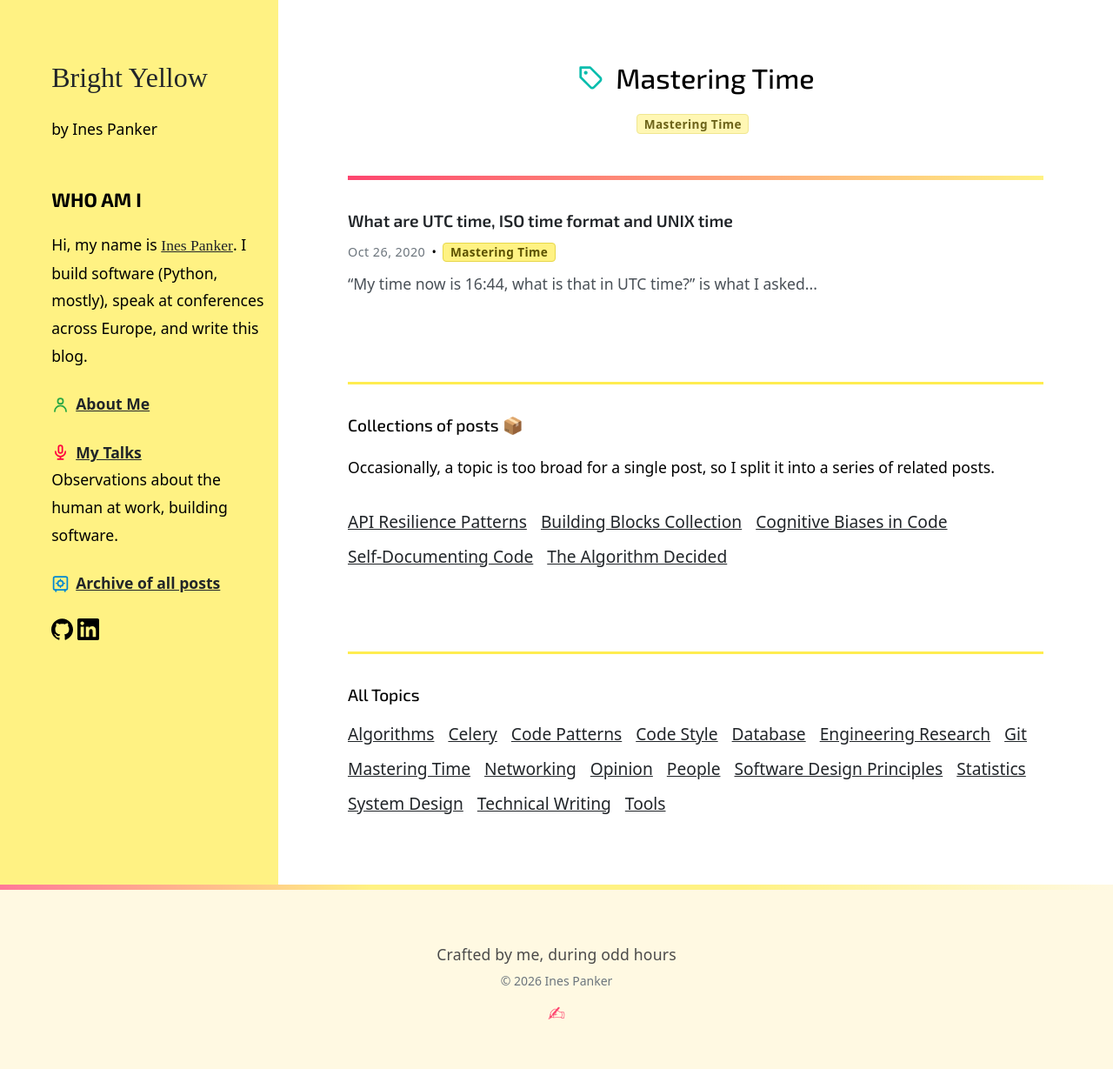
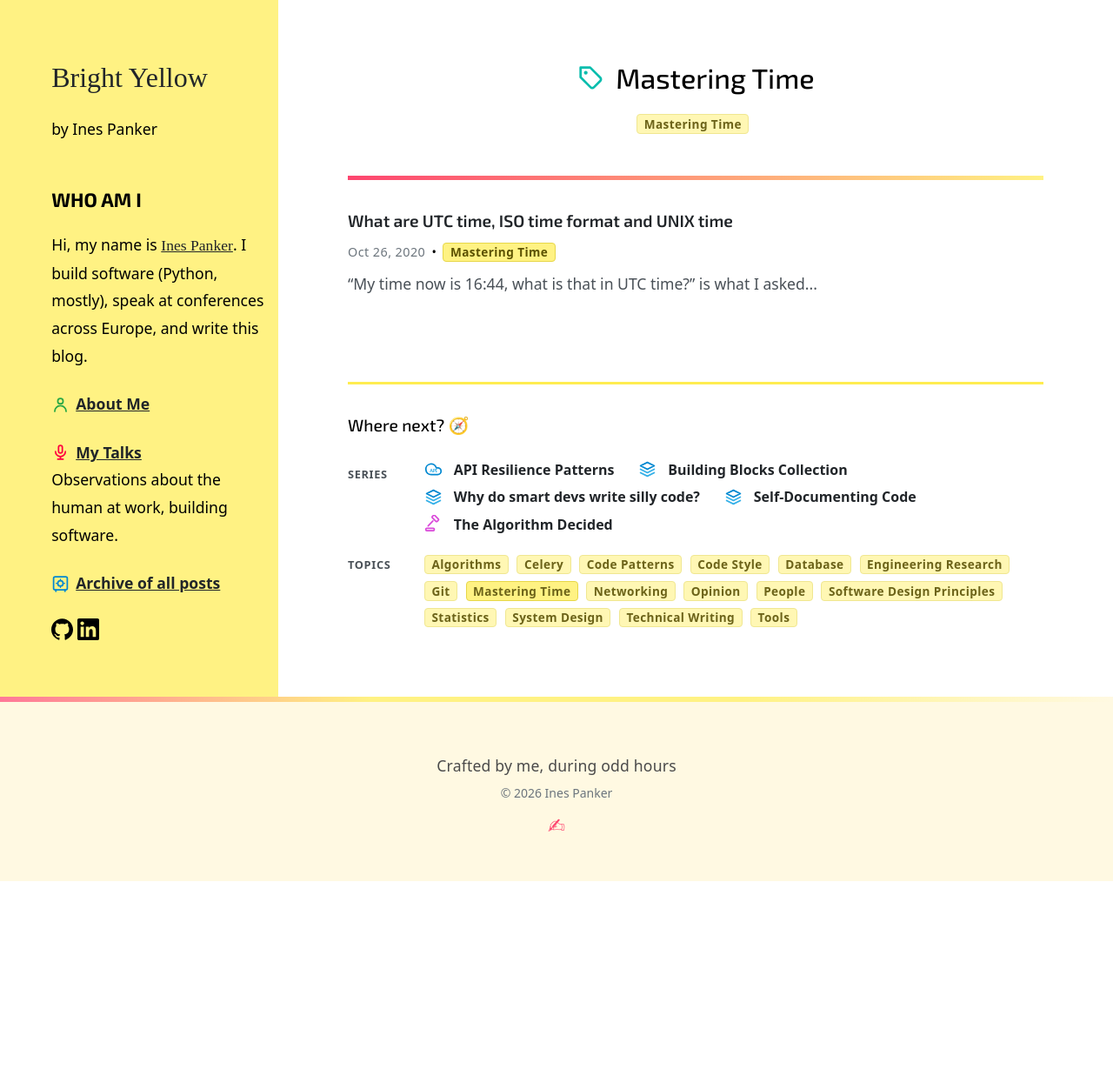
Before and after one commit to inesp/inesp.github.io, a Jekyll site: the page built from tags/mastering-time.md, in a window 1280 px wide. Shown: the whole page at 87% size. Built offline with Jekyll 4.4.1, drawn with Linux system fonts in a browser that asks for light colours; nearby versions of some CDN libraries; some web fonts are replaced; a style sheet for code colours, icons or effects is not loaded; after the commit the page ends 1013 px from its top, so only the background shows below that.

Commit message:
Turn topic page footer into a "Where next?" menu
- One block: series with icons, then plain topics as chips
- Mark the current series or topic

```diff
--- a/_includes/all_topics.html
+++ b/_includes/all_topics.html
@@ -1,29 +1,36 @@
 {%- assign all_topics = site.tags | sort -%}
 {%- comment -%}
   topic[0] → the topic name, topic[1] → the array of posts under that topic
+  Footer menu: series (with their icons) first, then the plain topics as chips.
+  The topic of the current page is marked with .is-current.
 {%- endcomment -%}
 
-<section class="other-topics">
-  <h4>Collections of posts 📦</h4>
-  <p>Occasionally, a topic is too broad for a single post, so I split it into a series of related posts.</p>
-  <div class="flex-row topic-list">
+<nav class="where-next">
+  <h4>Where next? 🧭</h4>
+
+  <div class="where-next-row">
+    <span class="where-next-label">Series</span>
+    <div class="flex-row where-next-series">
       {%- for topic in all_topics -%}
         {%- assign topic_name = topic[0] -%}
         {%- if site.data.topics.collection_tags contains topic_name -%}
-        <span><a href="/topic/{{ topic[0] | slugify }}/">{{ topic[0] }}</a></span>
+          {%- assign topic_data = site.data.topics[topic_name] -%}
+          {%- assign topic_icon = topic_data.icon | default: "stack" -%}
+          <a href="/topic/{{ topic_name | slugify }}/" class="where-next-item{% if topic_name == page.tags %} is-current{% endif %}">{% include career_icon.html name=topic_icon %}{{ topic_data.display_title | default: topic_name }}</a>
         {%- endif -%}
       {%- endfor -%}
     </div>
-</section>
+  </div>
 
-<section class="other-topics">
-  <h4>All Topics</h4>
-  <div class="flex-row topic-list">
+  <div class="where-next-row">
+    <span class="where-next-label">Topics</span>
+    <div class="flex-row where-next-topics">
       {%- for topic in all_topics -%}
         {%- assign topic_name = topic[0] -%}
         {%- unless site.data.topics.collection_tags contains topic_name -%}
-        <span><a href="/topic/{{ topic[0] | slugify }}/">{{ topic[0] }}</a></span>
+          <a href="/topic/{{ topic_name | slugify }}/" class="badge bg-yellow-washed-out{% if topic_name == page.tags %} is-current{% endif %}">{{ topic_name }}</a>
         {%- endunless -%}
       {%- endfor -%}
     </div>
-</section>
+  </div>
+</nav>
--- a/_sass/topics.scss
+++ b/_sass/topics.scss
@@ -30,20 +30,67 @@
 }
 
 
-/* Other Topics section */
-.other-topics {
+/* "Where next?" footer menu: series with icons, then plain topics as chips */
+.where-next {
   margin: 6rem 0 5rem;
   padding-top: 2rem;
   border-top: 3px solid $color-yellow-dark;
 
-
   h4 {
-    margin-bottom: 1rem;
+    margin-bottom: 1.5rem;
   }
 
-  .topic-list {
-    gap: 0.8rem 1rem;
-    font-size: $h4-font-size;
+  .where-next-row {
+    display: flex;
+    align-items: baseline;
+    gap: 1rem;
+    margin-bottom: 1.5rem;
+
+    @media (max-width: 575.98px) {
+      flex-direction: column;
+      gap: 0.5rem;
+    }
+  }
+
+  .where-next-label {
+    flex: 0 0 4.5rem;
+    font-size: 0.8rem;
+    font-weight: 700;
+    letter-spacing: 0.05em;
+    text-transform: uppercase;
+    color: $color-gray-4;
+  }
+
+  .where-next-series {
+    gap: 0.6rem 1.75rem;
+    align-items: center;
+  }
+
+  .where-next-item {
+    display: inline-flex;
+    align-items: center;
+    gap: 0.4rem;
+    font-weight: 600;
+    text-decoration: none;
+
+    &:hover,
+    &.is-current {
+      text-decoration: underline;
+      text-decoration-color: $color-yellow-dark-2;
+      text-decoration-thickness: 3px;
+    }
+  }
+
+  .where-next-topics {
+    gap: 0.5rem 0.2rem;
+
+    .badge.is-current {
+      background: $color-yellow;
+      border-color: $color-yellow-border;
+    }
+    .badge:hover {
+      background: $color-yellow;
+    }
   }
 }
 
```
Lines whose indentation alone changed are shown as unchanged.
